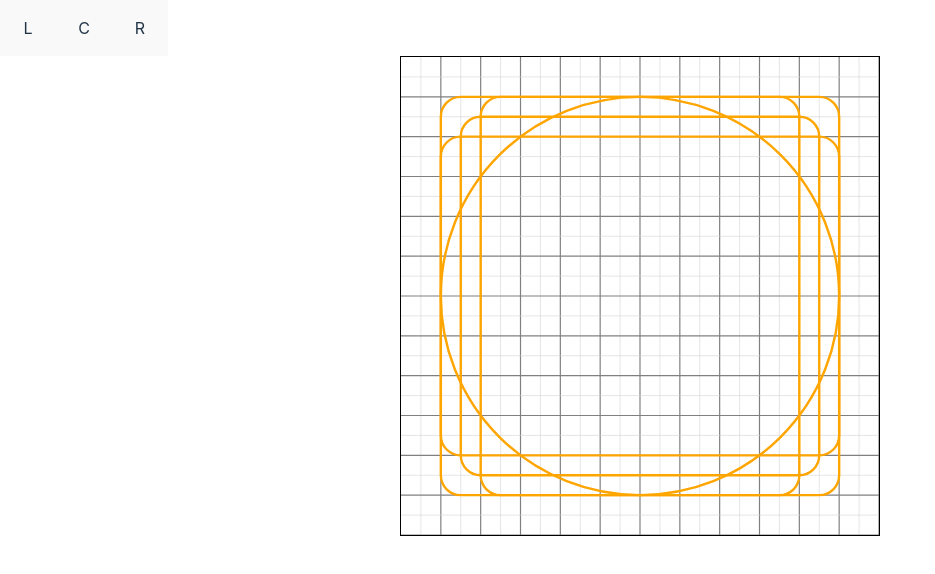
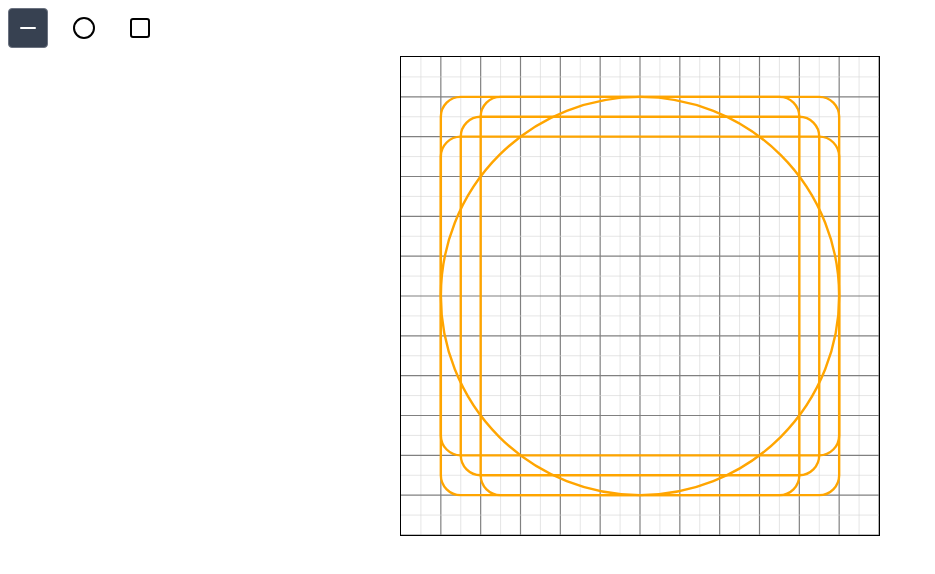
Before and after one commit to sventies/icon-creator, a React (Vite) app: page / in a window 1280 px wide. Shown: the top 574 px of the page, without its empty margins (0-935 px from the left). Built offline with nearby package versions, Linux system fonts and the light colour scheme.

Commit message:
poc rect

```diff
--- a/index.html
+++ b/index.html
@@ -2,7 +2,7 @@
 <html lang="en">
   <head>
     <meta charset="UTF-8" />
-    <link rel="icon" type="image/svg+xml" href="/vite.svg" />
+    <link rel="icon" type="image/svg+xml" href="/icon.svg" />
     <meta name="viewport" content="width=device-width, initial-scale=1.0" />
     <title>Icon Creator</title>
   </head>
--- a/package.json
+++ b/package.json
@@ -10,6 +10,7 @@
     "preview": "vite preview"
   },
   "dependencies": {
+    "lucide-react": "^0.376.0",
     "react": "^18.2.0",
     "react-dom": "^18.2.0"
   },
--- a/src/iconCreator/buttons.tsx
+++ b/src/iconCreator/buttons.tsx
@@ -1,17 +1,25 @@
 import { FC, ReactNode } from "react";
+import { Minus, Circle, Square } from "lucide-react";
 
 interface Props {
   setShapeMode: (mode: "line" | "circle" | "rect") => void;
+  shapeMode: "line" | "circle" | "rect";
 }
 
 const BUTTON_SIZE = 56;
 
-const Buttons: FC<Props> = ({ setShapeMode }) => {
+const Buttons: FC<Props> = ({ setShapeMode, shapeMode }) => {
   return (
     <div className="flex flex-row">
-      <Button onClick={() => setShapeMode("line")}>L</Button>
-      <Button onClick={() => setShapeMode("circle")}>C</Button>
-      <Button onClick={() => setShapeMode("rect")}>R</Button>
+      <Button isActive={shapeMode === "line"} onClick={() => setShapeMode("line")}>
+        <Minus />
+      </Button>
+      <Button isActive={shapeMode === "circle"} onClick={() => setShapeMode("circle")}>
+        <Circle />
+      </Button>
+      <Button isActive={shapeMode === "rect"} onClick={() => setShapeMode("rect")}>
+        <Square />
+      </Button>
     </div>
   );
 };
@@ -19,14 +27,34 @@ const Buttons: FC<Props> = ({ setShapeMode }) => {
 interface ButtonProps {
   onClick: () => void;
   children: ReactNode;
+  isActive: boolean;
 }
 
-const Button: FC<ButtonProps> = ({ children, onClick }) => {
+const Button: FC<ButtonProps> = ({ children, onClick, isActive }) => {
+  const className = getClassName(isActive);
   return (
-    <button style={{ width: BUTTON_SIZE, height: BUTTON_SIZE }} onClick={onClick}>
-      <span>{children}</span>
+    <button
+      className="bg-white group p-2 text-black"
+      style={{ width: BUTTON_SIZE, height: BUTTON_SIZE }}
+      onClick={onClick}
+    >
+      <span
+        className={className}
+        // style={{ display: "block" }}
+      >
+        {children}
+      </span>
     </button>
   );
 };
 
+const getClassName = (isActive: boolean) => {
+  const start = "group-hover:border border-gray-500 w-full h-full flex items-center justify-center rounded";
+  if (isActive) {
+    return start + " bg-gray-800 group-hover:bg-gray-700 text-white";
+  } else {
+    return start;
+  }
+};
+
 export default Buttons;
--- a/src/iconCreator/iconCreator.tsx
+++ b/src/iconCreator/iconCreator.tsx
@@ -25,6 +25,14 @@ interface DraftLine {
   y1: number;
 }
 
+interface Rect {
+  type: "rect";
+  x: number;
+  y: number;
+  width: number;
+  height: number;
+}
+
 const SIZE = 24;
 const STROKE_WIDTH = 2;
 const ARRAY = Array.from({ length: SIZE + 1 }, () => Array.from({ length: SIZE + 1 }, (_, j) => j));
@@ -33,7 +41,7 @@ const getDraft: (
   hovered: [number, number] | null,
   draftPoint: DraftLine | null,
   shapeMode: "line" | "circle" | "rect"
-) => Line | Circle | null = (hovered, draftPoint, shapeMode) => {
+) => Line | Circle | Rect | null = (hovered, draftPoint, shapeMode) => {
   if (!hovered) return null;
   if (!draftPoint) {
     switch (shapeMode) {
@@ -54,6 +62,19 @@ const getDraft: (
         cy: draftPoint.y1,
         r: Math.hypot(draftPoint.x1 - hovered[0], draftPoint.y1 - hovered[1]),
       };
+    case "rect": {
+      const maxX = Math.max(hovered[0], draftPoint.x1);
+      const maxY = Math.max(hovered[1], draftPoint.y1);
+      const minX = Math.min(hovered[0], draftPoint.x1);
+      const minY = Math.min(hovered[1], draftPoint.y1);
+      return {
+        type: "rect" as const,
+        x: minX,
+        y: minY,
+        width: maxX - minX,
+        height: maxY - minY,
+      };
+    }
   }
 
   return null;
@@ -62,7 +83,7 @@ const getDraft: (
 const IconCreator: FC<Props> = () => {
   const [shapeMode, setShapeMode] = useState<"line" | "circle" | "rect">("line");
   const [draftPoint, setDraftPoint] = useState<DraftLine | null>(null);
-  const [lines, setLines] = useState<(Line | Circle)[]>([]);
+  const [lines, setLines] = useState<(Line | Circle | Rect)[]>([]);
   const [hovered, setHovered] = useState<[number, number] | null>(null);
   const [startXY, setStartXY] = useState([0, 0]);
 
@@ -86,7 +107,7 @@ const IconCreator: FC<Props> = () => {
   return (
     <>
       <div>
-        <Buttons setShapeMode={setShapeMode} />
+        <Buttons setShapeMode={setShapeMode} shapeMode={shapeMode} />
         {/* <div className="flex flex-row">
           <Button onClick={() => setShapeMode("line")}>L</Button>
           <Button onClick={() => setShapeMode("circle")}>C</Button>
@@ -162,8 +183,10 @@ const IconCreator: FC<Props> = () => {
           {lines.map((line, k) =>
             line.type === "line" ? (
               <line {...line} stroke="black" key={k} style={{ pointerEvents: "none" }} />
+            ) : line.type === "circle" ? (
+              <circle {...line} fill="none" stroke="black" key={k} style={{ pointerEvents: "none" }} />
             ) : (
-              <circle {...line} fill="none" stroke="black" key={k} style={{ pointerEvents: "none" }} />
+              <rect {...line} fill="none" stroke="black" key={k} style={{ pointerEvents: "none" }} />
             )
           )}
           {draftShape?.type === "line" && <line {...draftShape} stroke="#00000044" style={{ pointerEvents: "none" }} />}
```
Also changed, not shown: public/icon.svg (renamed from public/vite.svg), 1 other file (tests, documents, lock files or other folders).
